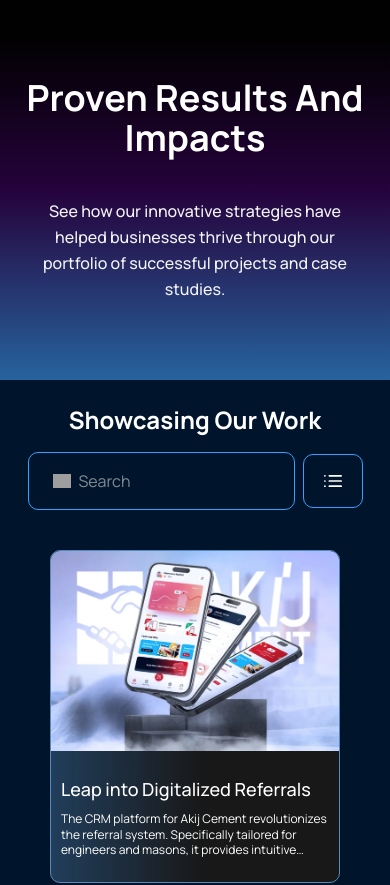
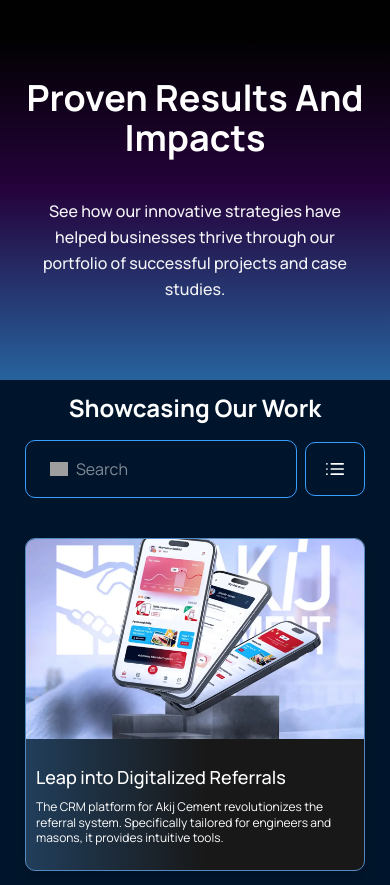
Before and after one commit to hafsatyusuf14/alpixn-portfolio, a Next.js app: page / in a window 390 px wide. Shown: the top 885 px of the page. Built offline with nearby package versions, Linux system fonts and the light colour scheme; grey boxes are pictures that could not be loaded.

Commit message:
fix: fix padding on hero section

```diff
--- a/src/components/ourWork/index.tsx
+++ b/src/components/ourWork/index.tsx
@@ -45,7 +45,7 @@
         // Section 1: Grid
         <motion.section
           key="grid"
-          className="py-6 px-[50px] mb-10 bg-[#00152B] text-white"
+          className="py-3 px-[25px] lg:py-6 lg:px-[50px] md:py-6 md:px-[50px]sm:px-3 sm:py-[25px] mb-10 bg-[#00152B] text-white"
           initial={{ opacity: 0, y: 20 }}
           animate={{ opacity: 1, y: 0 }}
           exit={{ opacity: 0, y: -20 }}
@@ -144,7 +144,7 @@
         // Section 2: Detail View
         <motion.section
           key="detail"
-          className="py-6 px-[50px] text-white bg-[#00152B] rounded-lg"
+          className="py-3 px-[25px] lg:py-6 lg:px-[50px] md:py-6 md:px-[50px]sm:px-3 sm:py-[25px] text-white bg-[#00152B] rounded-lg"
           initial={{ opacity: 0, y: 20 }}
           animate={{ opacity: 1, y: 0 }}
           exit={{ opacity: 0, y: -20 }}
```
